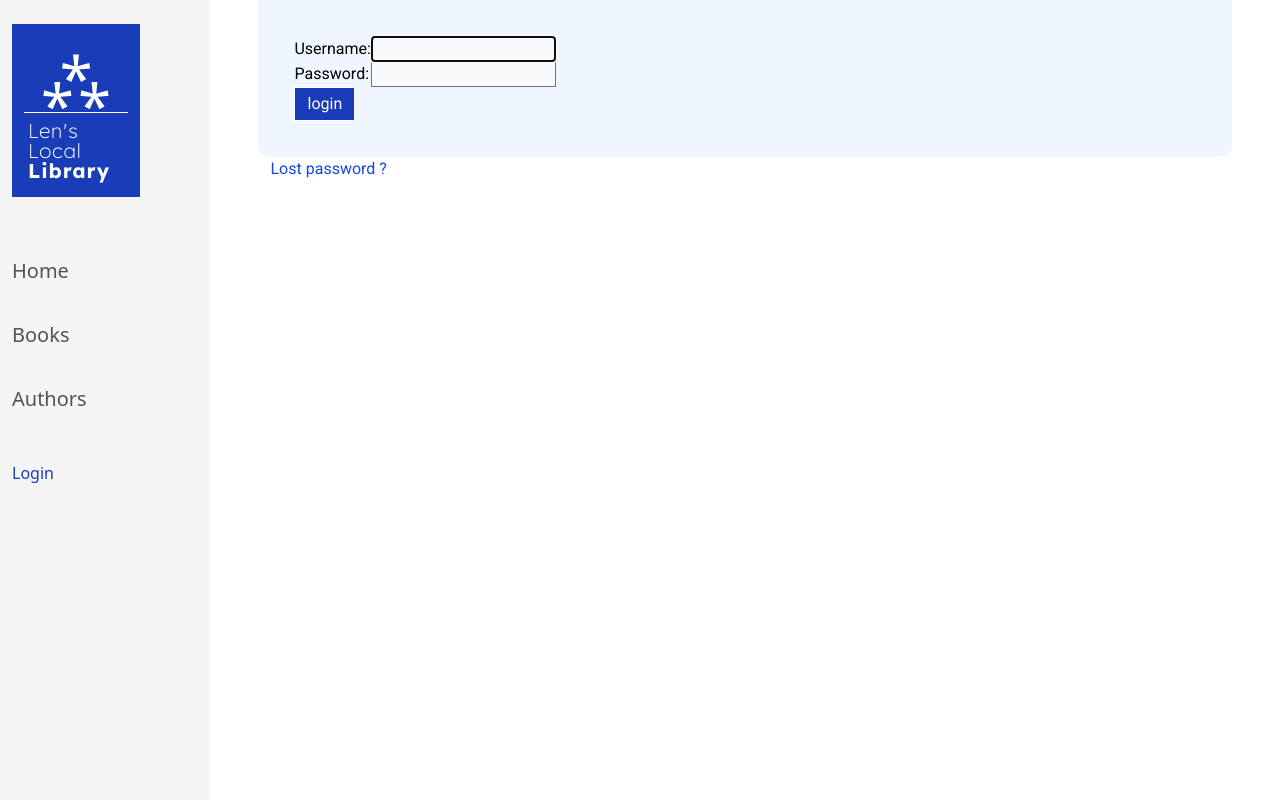
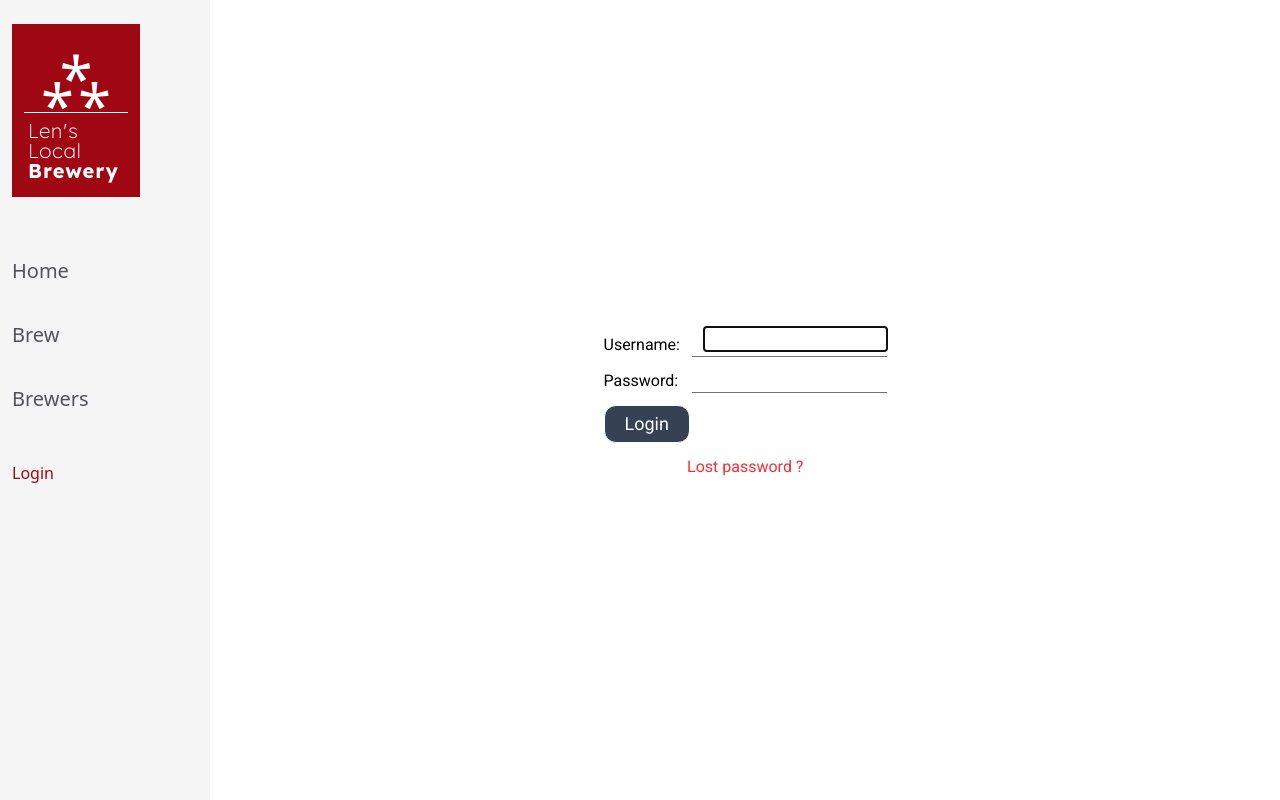
Before and after one commit to plwtx/local-brewery, a Django app: page /accounts/login/ in a window 1280 px wide. Run offline with Django 5.2, Linux system fonts and the light colour scheme; some web fonts are replaced.

Commit message:
0.1.1 | Brewery update

```diff
--- a/locallibrary/catalog/templates/base_generic.html
+++ b/locallibrary/catalog/templates/base_generic.html
@@ -1,11 +1,9 @@
-
-
 {% load static %}
-<!DOCTYPE html>
+<!doctype html>
 <html lang="en">
   <head>
     {% block title %}
-    <title>Len's Local Library</title>
+    <title>Len's Local Brewery</title>
     {% endblock %}
     <meta charset="utf-8" />
     <meta name="viewport" content="width=device-width, initial-scale=1" />
@@ -20,23 +18,64 @@
     <link rel="stylesheet" href="{% static 'dist/styles.css' %}" />
   </head>
   <body>
-    <div class="flex h-dvh w-dvw  overflow-clip">
+    <div class="flex h-dvh w-dvw overflow-clip">
       <div class="h-full w-64 py-3 bg-zinc-100/90">
         {% block sidebar %}
-        <div class="bg-blue-800 w-32 p-3 m-3 aspect-square flex flex-col justify-between">
+        <div
+          class="bg-red-800 w-32 p-3 m-3 aspect-square flex flex-col justify-between"
+        >
           <p class="text-6xl pt-3 w-full text-white text-center">⁂</p>
           <div class="w-full my-1 bg-white h-[1px]"></div>
-          <h3 class="text-xl/5 p-1 w-3 tracking-wider text-justify font-lexend font-extralight text-white"> Len's Local <span class="font-bold">Library</span> </h3>
+          <h3
+            class="text-xl/5 p-1 w-3 tracking-wider text-justify font-lexend font-extralight text-white"
+          >
+            Len's Local <span class="font-bold">Brewery</span>
+          </h3>
         </div>
-        <ul class="py-9 flex flex-col overflow-clip gap-3 text-xl text-zinc-600 ">
-          <a href="{% url 'index' %}" class="hover:text-blue-50 p-3 group hover:font-semibold hover:cursor-pointer flex justify-between transition-all hover:bg-blue-800 hover:pl-3 hover:tracking-widest duration-300 ease-in-out"><p>Home</p> <p class="opacity-80 group-hover:opacity-100 translate-x-9 group-hover:translate-x-0  duration-300 delay-75 transition-all ">⌂</p> </a>
-          <a href="books" class="hover:text-blue-50 p-3 group hover:font-semibold hover:cursor-pointer flex justify-between  transition-all hover:bg-blue-800 hover:pl-3 hover:tracking-widest duration-300 ease-in-out"><p>Books</p> <p class="opacity-80 group-hover:opacity-100 translate-x-9 group-hover:translate-x-0 duration-300 delay-75 transition-all ">🕮</p> </a>
-          <a href="" class="hover:text-blue-50 p-3 group hover:font-semibold hover:cursor-pointer flex justify-between transition-all hover:bg-blue-800 hover:pl-3 hover:tracking-widest duration-300 ease-in-out"><p>Authors</p> <p class="opacity-80 group-hover:opacity-100 translate-x-9 group-hover:translate-x-0 duration-300 delay-75 transition-all ">❈</p> </a>
+        <ul
+          class="py-9 flex flex-col overflow-clip gap-3 text-xl text-zinc-600"
+        >
+          <a
+            href="{% url 'index' %}"
+            class="hover:text-blue-50 p-3 group hover:font-semibold hover:cursor-pointer flex justify-between transition-all hover:bg-red-800 hover:pl-3 hover:tracking-widest duration-300 ease-in-out"
+            ><p>Home</p>
+            <p
+              class="opacity-80 group-hover:opacity-100 translate-x-9 group-hover:translate-x-0 duration-300 delay-75 transition-all"
+            >
+              ⌂
+            </p>
+          </a>
+          <a
+            href="books"
+            class="hover:text-blue-50 p-3 group hover:font-semibold hover:cursor-pointer flex justify-between transition-all hover:bg-red-800 hover:pl-3 hover:tracking-widest duration-300 ease-in-out"
+            ><p>Brew</p>
+            <p
+              class="opacity-80 group-hover:opacity-100 translate-x-9 group-hover:translate-x-0 duration-300 delay-75 transition-all"
+            >
+              🕮
+            </p>
+          </a>
+          <a
+            href=""
+            class="hover:text-blue-50 p-3 group hover:font-semibold hover:cursor-pointer flex justify-between transition-all hover:bg-red-800 hover:pl-3 hover:tracking-widest duration-300 ease-in-out"
+            ><p>Brewers</p>
+            <p
+              class="opacity-80 group-hover:opacity-100 translate-x-9 group-hover:translate-x-0 duration-300 delay-75 transition-all"
+            >
+              ❈
+            </p>
+          </a>
         </ul>
 
         {% if num_visits >= 0 %}
-       <p class="absolute bottom-0 text-xs left-0 z-20  text-zinc-600 w-50 p-3 text-left">
-  You have visited this page <span class="bg-blue-800 text-white text-xl px-3 font-semibold p-1">{{ num_visits }}</span>  time{{ num_visits|pluralize }}.
+        <p
+          class="absolute bottom-0 text-xs left-0 z-20 text-zinc-600 w-50 p-3 text-left"
+        >
+          You have visited this page
+          <span class="bg-red-800 text-white text-xl px-3 font-semibold p-1"
+            >{{ num_visits }}</span
+          >
+          time{{ num_visits|pluralize }}.
         </p>
 
         {% endif %}
@@ -46,16 +85,25 @@
           <li>
             <form id="logout-form" method="post" action="{% url 'logout' %}">
               {% csrf_token %}
-                 <button type="submit" class="text-underline bg-blue-700 text-zinc-100">Logout</button>
+              <button
+                type="submit"
+                class="text-underline bg-red-800 text-zinc-100"
+              >
+                Logout
+              </button>
             </form>
           </li>
           {% else %}
-             <li class="px-3 text-blue-800 hover:text-underline"><a href="{% url 'login' %}?next={{ request.path }}">Login</a></li>
+          <li class="px-3 text-red-800 hover:text-underline">
+            <a href="{% url 'login' %}?next={{ request.path }}">Login</a>
+          </li>
           {% endif %}
         </ul>
         {% endblock %}
       </div>
-      <div class="px-12 w-full font-roboto h-full">{% block content %}{% endblock %}</div>
+      <div class="px-12 w-full font-roboto h-full">
+        {% block content %}{% endblock %}
+      </div>
     </div>
   </body>
 </html>
--- a/locallibrary/static/dist/styles.css
+++ b/locallibrary/static/dist/styles.css
@@ -1,5 +1,5 @@
 /*! tailwindcss v4.1.7 | MIT License | https://tailwindcss.com */
-@import url('https://fonts.googleapis.com/css2?family=Epilogue:ital,wght@0,100..900;1,100..900&family=Instrument+Serif:ital@0;1&family=Lexend:wght@100..900&family=Poppins:ital,wght@0,100;0,200;0,300;0,400;0,500;0,600;0,700;0,800;0,900;1,100;1,200;1,300;1,400;1,500;1,600;1,700;1,800;1,900&family=Roboto:ital,wght@0,100..900;1,100..900&family=Source+Code+Pro:ital,wght@0,200..900;1,200..900&display=swap');
+@import url("https://fonts.googleapis.com/css2?family=Epilogue:ital,wght@0,100..900;1,100..900&family=Instrument+Serif:ital@0;1&family=Lexend:wght@100..900&family=Poppins:ital,wght@0,100;0,200;0,300;0,400;0,500;0,600;0,700;0,800;0,900;1,100;1,200;1,300;1,400;1,500;1,600;1,700;1,800;1,900&family=Roboto:ital,wght@0,100..900;1,100..900&family=Source+Code+Pro:ital,wght@0,200..900;1,200..900&display=swap");
 @layer properties;
 @layer theme, base, components, utilities;
 @layer theme {
@@ -8,21 +8,30 @@
       "Segoe UI Emoji", "Segoe UI Symbol", "Noto Color Emoji";
     --font-mono: ui-monospace, SFMono-Regular, Menlo, Monaco, Consolas, "Liberation Mono",
       "Courier New", monospace;
+    --color-red-300: oklch(80.8% 0.114 19.571);
+    --color-red-500: oklch(63.7% 0.237 25.331);
+    --color-red-800: oklch(44.4% 0.177 26.899);
     --color-blue-50: oklch(97% 0.014 254.604);
+    --color-blue-300: oklch(80.9% 0.105 251.813);
+    --color-blue-500: oklch(62.3% 0.214 259.815);
     --color-blue-700: oklch(48.8% 0.243 264.376);
     --color-blue-800: oklch(42.4% 0.199 265.638);
+    --color-indigo-600: oklch(51.1% 0.262 276.966);
     --color-gray-50: oklch(98.5% 0.002 247.839);
+    --color-gray-300: oklch(87.2% 0.01 258.338);
+    --color-gray-700: oklch(37.3% 0.034 259.733);
+    --color-gray-800: oklch(27.8% 0.033 256.848);
     --color-zinc-100: oklch(96.7% 0.001 286.375);
-    --color-zinc-400: oklch(70.5% 0.015 286.067);
     --color-zinc-500: oklch(55.2% 0.016 285.938);
     --color-zinc-600: oklch(44.2% 0.017 285.786);
-    --color-zinc-700: oklch(37% 0.013 285.805);
     --color-white: #fff;
     --spacing: 0.25rem;
     --text-xs: 0.75rem;
     --text-xs--line-height: calc(1 / 0.75);
     --text-sm: 0.875rem;
     --text-sm--line-height: calc(1.25 / 0.875);
+    --text-lg: 1.125rem;
+    --text-lg--line-height: calc(1.75 / 1.125);
     --text-xl: 1.25rem;
     --text-xl--line-height: calc(1.75 / 1.25);
     --text-3xl: 1.875rem;
@@ -34,7 +43,6 @@
     --font-weight-bold: 700;
     --tracking-wider: 0.05em;
     --tracking-widest: 0.1em;
-    --radius-lg: 0.5rem;
     --radius-xl: 0.75rem;
     --ease-in-out: cubic-bezier(0.4, 0, 0.2, 1);
     --default-transition-duration: 150ms;
@@ -216,8 +224,17 @@
   .my-3 {
     margin-block: calc(var(--spacing) * 3);
   }
+  .mt-3 {
+    margin-top: calc(var(--spacing) * 3);
+  }
   .mt-9 {
     margin-top: calc(var(--spacing) * 9);
+  }
+  .mt-32 {
+    margin-top: calc(var(--spacing) * 32);
+  }
+  .mr-3 {
+    margin-right: calc(var(--spacing) * 3);
   }
   .block {
     display: block;
@@ -227,6 +244,9 @@
   }
   .hidden {
     display: none;
+  }
+  .table {
+    display: table;
   }
   .aspect-square {
     aspect-ratio: 1 / 1;
@@ -258,21 +278,46 @@
   .w-full {
     width: 100%;
   }
+  .border-collapse {
+    border-collapse: collapse;
+  }
   .translate-x-9 {
     --tw-translate-x: calc(var(--spacing) * 9);
     translate: var(--tw-translate-x) var(--tw-translate-y);
   }
+  .cursor-pointer {
+    cursor: pointer;
+  }
+  .resize {
+    resize: both;
+  }
   .flex-col {
     flex-direction: column;
+  }
+  .items-center {
+    align-items: center;
   }
   .justify-between {
     justify-content: space-between;
   }
+  .justify-center {
+    justify-content: center;
+  }
   .gap-3 {
     gap: calc(var(--spacing) * 3);
   }
+  .space-y-3 {
+    :where(& > :not(:last-child)) {
+      --tw-space-y-reverse: 0;
+      margin-block-start: calc(calc(var(--spacing) * 3) * var(--tw-space-y-reverse));
+      margin-block-end: calc(calc(var(--spacing) * 3) * calc(1 - var(--tw-space-y-reverse)));
+    }
+  }
   .overflow-clip {
     overflow: clip;
+  }
+  .rounded-xl {
+    border-radius: var(--radius-xl);
   }
   .rounded-b-xl {
     border-bottom-right-radius: var(--radius-xl);
@@ -281,6 +326,18 @@
   .border {
     border-style: var(--tw-border-style);
     border-width: 1px;
+  }
+  .border-r {
+    border-right-style: var(--tw-border-style);
+    border-right-width: 1px;
+  }
+  .border-b {
+    border-bottom-style: var(--tw-border-style);
+    border-bottom-width: 1px;
+  }
+  .border-l {
+    border-left-style: var(--tw-border-style);
+    border-left-width: 1px;
   }
   .border-white {
     border-color: var(--color-white);
@@ -291,6 +348,9 @@
   .bg-blue-50 {
     background-color: var(--color-blue-50);
   }
+  .bg-blue-300 {
+    background-color: var(--color-blue-300);
+  }
   .bg-blue-700 {
     background-color: var(--color-blue-700);
   }
@@ -300,8 +360,20 @@
   .bg-gray-50 {
     background-color: var(--color-gray-50);
   }
+  .bg-gray-700 {
+    background-color: var(--color-gray-700);
+  }
+  .bg-red-300 {
+    background-color: var(--color-red-300);
+  }
+  .bg-red-800 {
+    background-color: var(--color-red-800);
+  }
   .bg-white {
     background-color: var(--color-white);
+  }
+  .bg-zinc-100 {
+    background-color: var(--color-zinc-100);
   }
   .bg-zinc-100\/90 {
     background-color: color-mix(in srgb, oklch(96.7% 0.001 286.375) 90%, transparent);
@@ -315,11 +387,11 @@
   .p-3 {
     padding: calc(var(--spacing) * 3);
   }
-  .p-9 {
-    padding: calc(var(--spacing) * 9);
-  }
   .px-3 {
     padding-inline: calc(var(--spacing) * 3);
+  }
+  .px-5 {
+    padding-inline: calc(var(--spacing) * 5);
   }
   .px-12 {
     padding-inline: calc(var(--spacing) * 12);
@@ -332,6 +404,12 @@
   }
   .pt-3 {
     padding-top: calc(var(--spacing) * 3);
+  }
+  .pr-3 {
+    padding-right: calc(var(--spacing) * 3);
+  }
+  .pl-3 {
+    padding-left: calc(var(--spacing) * 3);
   }
   .text-center {
     text-align: center;
@@ -358,6 +436,10 @@
   .text-6xl {
     font-size: var(--text-6xl);
     line-height: var(--tw-leading, var(--text-6xl--line-height));
+  }
+  .text-lg {
+    font-size: var(--text-lg);
+    line-height: var(--tw-leading, var(--text-lg--line-height));
   }
   .text-sm {
     font-size: var(--text-sm);
@@ -391,11 +473,17 @@
     --tw-tracking: var(--tracking-wider);
     letter-spacing: var(--tracking-wider);
   }
-  .text-blue-700 {
-    color: var(--color-blue-700);
+  .text-blue-500 {
+    color: var(--color-blue-500);
   }
   .text-blue-800 {
     color: var(--color-blue-800);
+  }
+  .text-red-500 {
+    color: var(--color-red-500);
+  }
+  .text-red-800 {
+    color: var(--color-red-800);
   }
   .text-white {
     color: var(--color-white);
@@ -406,11 +494,27 @@
   .text-zinc-600 {
     color: var(--color-zinc-600);
   }
+  .underline {
+    text-decoration-line: underline;
+  }
   .opacity-80 {
     opacity: 80%;
   }
+  .outline {
+    outline-style: var(--tw-outline-style);
+    outline-width: 1px;
+  }
+  .outline-0 {
+    outline-style: var(--tw-outline-style);
+    outline-width: 0px;
+  }
   .transition-all {
     transition-property: all;
+    transition-timing-function: var(--tw-ease, var(--default-transition-timing-function));
+    transition-duration: var(--tw-duration, var(--default-transition-duration));
+  }
+  .transition-colors {
+    transition-property: color, background-color, border-color, outline-color, text-decoration-color, fill, stroke, --tw-gradient-from, --tw-gradient-via, --tw-gradient-to;
     transition-timing-function: var(--tw-ease, var(--default-transition-timing-function));
     transition-duration: var(--tw-duration, var(--default-transition-duration));
   }
@@ -424,6 +528,14 @@
   .ease-in-out {
     --tw-ease: var(--ease-in-out);
     transition-timing-function: var(--ease-in-out);
+  }
+  .\!outline-none {
+    --tw-outline-style: none !important;
+    outline-style: none !important;
+  }
+  .outline-none {
+    --tw-outline-style: none;
+    outline-style: none;
   }
   .group-hover\:translate-x-0 {
     &:is(:where(.group):hover *) {
@@ -440,6 +552,12 @@
       }
     }
   }
+  .focus-within\:outline-none {
+    &:focus-within {
+      --tw-outline-style: none;
+      outline-style: none;
+    }
+  }
   .hover\:cursor-pointer {
     &:hover {
       @media (hover: hover) {
@@ -451,6 +569,34 @@
     &:hover {
       @media (hover: hover) {
         background-color: var(--color-blue-800);
+      }
+    }
+  }
+  .hover\:bg-gray-300 {
+    &:hover {
+      @media (hover: hover) {
+        background-color: var(--color-gray-300);
+      }
+    }
+  }
+  .hover\:bg-gray-700 {
+    &:hover {
+      @media (hover: hover) {
+        background-color: var(--color-gray-700);
+      }
+    }
+  }
+  .hover\:bg-gray-800 {
+    &:hover {
+      @media (hover: hover) {
+        background-color: var(--color-gray-800);
+      }
+    }
+  }
+  .hover\:bg-red-800 {
+    &:hover {
+      @media (hover: hover) {
+        background-color: var(--color-red-800);
       }
     }
   }
@@ -484,6 +630,45 @@
       }
     }
   }
+  .focus\:border-indigo-600 {
+    &:focus {
+      border-color: var(--color-indigo-600);
+    }
+  }
+  .focus\:border-transparent {
+    &:focus {
+      border-color: transparent;
+    }
+  }
+  .focus\:ring-0 {
+    &:focus {
+      --tw-ring-shadow: var(--tw-ring-inset,) 0 0 0 calc(0px + var(--tw-ring-offset-width)) var(--tw-ring-color, currentcolor);
+      box-shadow: var(--tw-inset-shadow), var(--tw-inset-ring-shadow), var(--tw-ring-offset-shadow), var(--tw-ring-shadow), var(--tw-shadow);
+    }
+  }
+  .focus\:ring-transparent {
+    &:focus {
+      --tw-ring-color: transparent;
+    }
+  }
+  .focus\:outline-0 {
+    &:focus {
+      outline-style: var(--tw-outline-style);
+      outline-width: 0px;
+    }
+  }
+  .focus\:outline-none {
+    &:focus {
+      --tw-outline-style: none;
+      outline-style: none;
+    }
+  }
+  .active\:outline-none {
+    &:active {
+      --tw-outline-style: none;
+      outline-style: none;
+    }
+  }
 }
 @property --tw-translate-x {
   syntax: "*";
@@ -496,6 +681,11 @@
   initial-value: 0;
 }
 @property --tw-translate-z {
+  syntax: "*";
+  inherits: false;
+  initial-value: 0;
+}
+@property --tw-space-y-reverse {
   syntax: "*";
   inherits: false;
   initial-value: 0;
@@ -513,6 +703,11 @@
   syntax: "*";
   inherits: false;
 }
+@property --tw-outline-style {
+  syntax: "*";
+  inherits: false;
+  initial-value: solid;
+}
 @property --tw-duration {
   syntax: "*";
   inherits: false;
@@ -521,17 +716,98 @@
   syntax: "*";
   inherits: false;
 }
+@property --tw-shadow {
+  syntax: "*";
+  inherits: false;
+  initial-value: 0 0 #0000;
+}
+@property --tw-shadow-color {
+  syntax: "*";
+  inherits: false;
+}
+@property --tw-shadow-alpha {
+  syntax: "<percentage>";
+  inherits: false;
+  initial-value: 100%;
+}
+@property --tw-inset-shadow {
+  syntax: "*";
+  inherits: false;
+  initial-value: 0 0 #0000;
+}
+@property --tw-inset-shadow-color {
+  syntax: "*";
+  inherits: false;
+}
+@property --tw-inset-shadow-alpha {
+  syntax: "<percentage>";
+  inherits: false;
+  initial-value: 100%;
+}
+@property --tw-ring-color {
+  syntax: "*";
+  inherits: false;
+}
+@property --tw-ring-shadow {
+  syntax: "*";
+  inherits: false;
+  initial-value: 0 0 #0000;
+}
+@property --tw-inset-ring-color {
+  syntax: "*";
+  inherits: false;
+}
+@property --tw-inset-ring-shadow {
+  syntax: "*";
+  inherits: false;
+  initial-value: 0 0 #0000;
+}
+@property --tw-ring-inset {
+  syntax: "*";
+  inherits: false;
+}
+@property --tw-ring-offset-width {
+  syntax: "<length>";
+  inherits: false;
+  initial-value: 0px;
+}
+@property --tw-ring-offset-color {
+  syntax: "*";
+  inherits: false;
+  initial-value: #fff;
+}
+@property --tw-ring-offset-shadow {
+  syntax: "*";
+  inherits: false;
+  initial-value: 0 0 #0000;
+}
 @layer properties {
   @supports ((-webkit-hyphens: none) and (not (margin-trim: inline))) or ((-moz-orient: inline) and (not (color:rgb(from red r g b)))) {
     *, ::before, ::after, ::backdrop {
       --tw-translate-x: 0;
       --tw-translate-y: 0;
       --tw-translate-z: 0;
+      --tw-space-y-reverse: 0;
       --tw-border-style: solid;
       --tw-font-weight: initial;
       --tw-tracking: initial;
+      --tw-outline-style: solid;
       --tw-duration: initial;
       --tw-ease: initial;
+      --tw-shadow: 0 0 #0000;
+      --tw-shadow-color: initial;
+      --tw-shadow-alpha: 100%;
+      --tw-inset-shadow: 0 0 #0000;
+      --tw-inset-shadow-color: initial;
+      --tw-inset-shadow-alpha: 100%;
+      --tw-ring-color: initial;
+      --tw-ring-shadow: 0 0 #0000;
+      --tw-inset-ring-color: initial;
+      --tw-inset-ring-shadow: 0 0 #0000;
+      --tw-ring-inset: initial;
+      --tw-ring-offset-width: 0px;
+      --tw-ring-offset-color: #fff;
+      --tw-ring-offset-shadow: 0 0 #0000;
     }
   }
 }
--- a/locallibrary/static/src/styles.css
+++ b/locallibrary/static/src/styles.css
@@ -1,4 +1,4 @@
-@import url('https://fonts.googleapis.com/css2?family=Epilogue:ital,wght@0,100..900;1,100..900&family=Instrument+Serif:ital@0;1&family=Lexend:wght@100..900&family=Poppins:ital,wght@0,100;0,200;0,300;0,400;0,500;0,600;0,700;0,800;0,900;1,100;1,200;1,300;1,400;1,500;1,600;1,700;1,800;1,900&family=Roboto:ital,wght@0,100..900;1,100..900&family=Source+Code+Pro:ital,wght@0,200..900;1,200..900&display=swap');
+@import url("https://fonts.googleapis.com/css2?family=Epilogue:ital,wght@0,100..900;1,100..900&family=Instrument+Serif:ital@0;1&family=Lexend:wght@100..900&family=Poppins:ital,wght@0,100;0,200;0,300;0,400;0,500;0,600;0,700;0,800;0,900;1,100;1,200;1,300;1,400;1,500;1,600;1,700;1,800;1,900&family=Roboto:ital,wght@0,100..900;1,100..900&family=Source+Code+Pro:ital,wght@0,200..900;1,200..900&display=swap");
 @import "tailwindcss";
 
 @theme {
--- a/locallibrary/templates/registration/login.html
+++ b/locallibrary/templates/registration/login.html
@@ -1,40 +1,54 @@
-{% extends "base_generic.html" %}
+{% extends "base_generic.html" %} {% block content %} {% if form.errors %}
+<p>Your username and password didn't match. Please try again.</p>
+{% endif %} {% if next %} {% if user.is_authenticated %}
+<p>
+  Your account doesn't have access to this page. To proceed, please login with
+  an account that has access.
+</p>
+{% else %}
+<div class="w-full">
+  <p class="text-xl font-poppins py-3 text-red-800">
+    Please login to see this page.
+  </p>
+</div>
+{% endif %} {% endif %}
 
-{% block content %}
-
-  {% if form.errors %}
-    <p>Your username and password didn't match. Please try again.</p>
-  {% endif %}
-
-  {% if next %}
-    {% if user.is_authenticated %}
-      <p>Your account doesn't have access to this page. To proceed,
-      please login with an account that has access.</p>
-    {% else %}
-    <div class="w-full">
-
-        <p class="text-xs">Please login to see this page.</p>
-    </div>
-    {% endif %}
-  {% endif %}
-
-  <form class="p-9 bg-blue-50 rounded-b-xl"  method="post" action="{% url 'login' %}">
+<div class="flex flex-col h-dvh w-full justify-center items-center">
+  <form class="" method="post" action="{% url 'login' %}">
     {% csrf_token %}
     <table>
       <tr>
-        <td>{{ form.username.label_tag }}</td>
-        <td class="border border-zinc-500 bg-gray-50">{{ form.username }}</td>
+        <td class="pt-3 pr-3">{{ form.username.label_tag }}</td>
+        <td
+          class="border-b focus:outline-none !outline-none focus:border-transparent focus:ring-transparent focus:ring-0 focus-within:outline-none active:outline-none focus pl-3 border-zinc-500"
+        >
+          {{ form.username }}
+        </td>
       </tr>
       <tr>
-        <td>{{ form.password.label_tag }}</td>
-        <td class="border my-3 border-zinc-500 bg-gray-50">{{ form.password }}</td>
+        <td class="pt-3 pr-3">{{ form.password.label_tag }}</td>
+        <td
+          class="border-b focus:outline-none !outline-none focus:border-transparent focus:ring-transparent focus:ring-0 focus-within:outline-none active:outline-none focus pl-3 border-zinc-500"
+        >
+          {{ form.password }}
+        </td>
       </tr>
     </table>
-    <input class="bg-blue-800 border border-white text-white px-3 p-1" type="submit" value="login" />
+    <input
+      class="bg-gray-700 border border-white text-lg rounded-xl cursor-pointer hover:bg-red-800 duration-300 ease-in-out transition-colors text-white px-5 my-3 p-1"
+      type="submit"
+      value="Login"
+    />
     <input type="hidden" name="next" value="{{ next }}" />
   </form>
-
   {# Assumes you setup the password_reset view in your URLconf #}
-  <p><a class=" text-blue-700 text-underline px-3 mt-9 p-1" href="{% url 'password_reset' %}">Lost password ?</a></p>
+  <p>
+    <a
+      class="text-red-500 text-underline px-3 mt-9 p-1"
+      href="{% url 'password_reset' %}"
+      >Lost password ?</a
+    >
+  </p>
+</div>
 
 {% endblock %}
```
Also changed, not shown: locallibrary/catalog/templates/index.html (+19 -8 lines). Lines whose indentation alone changed are shown as unchanged.
